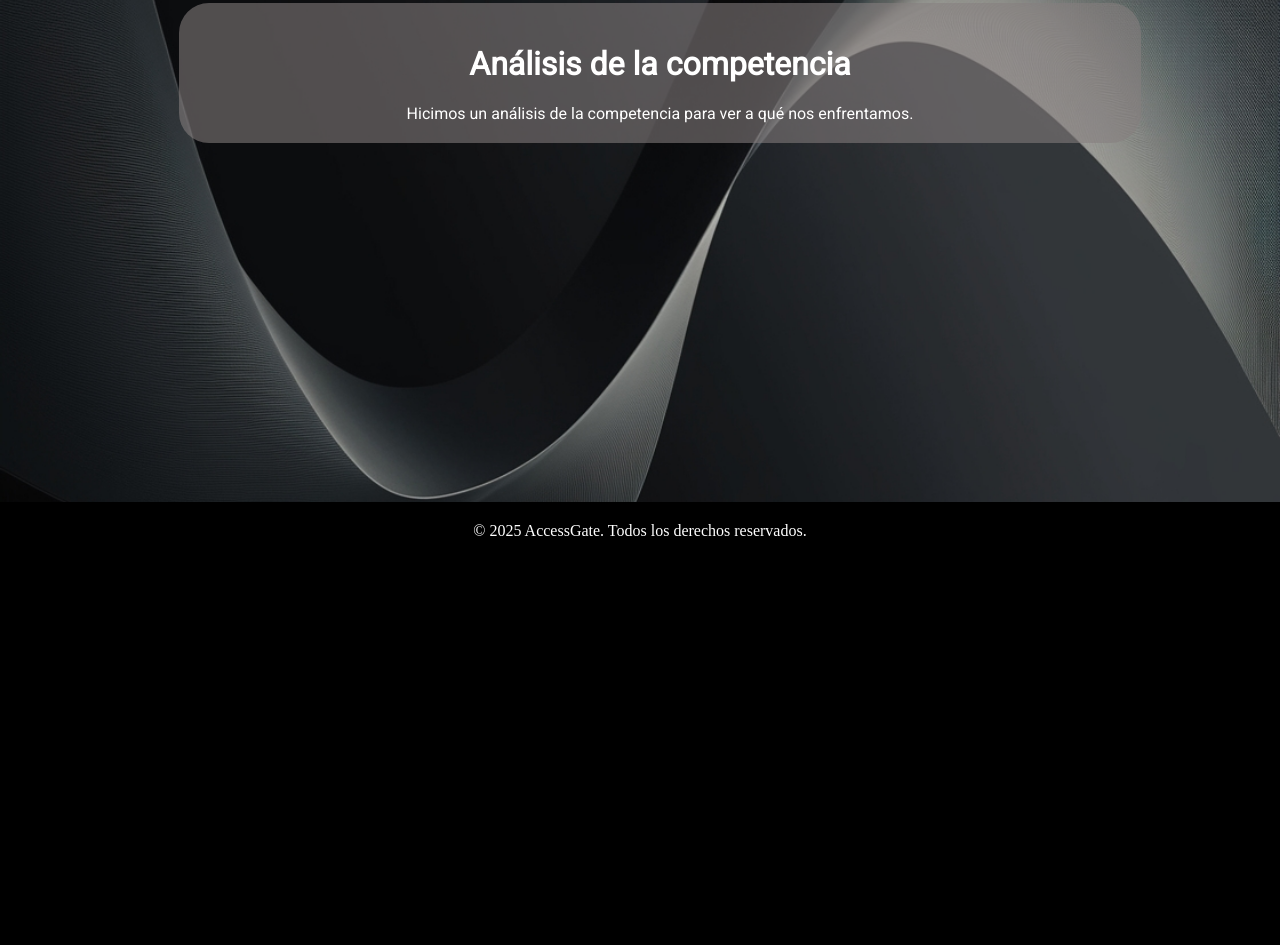
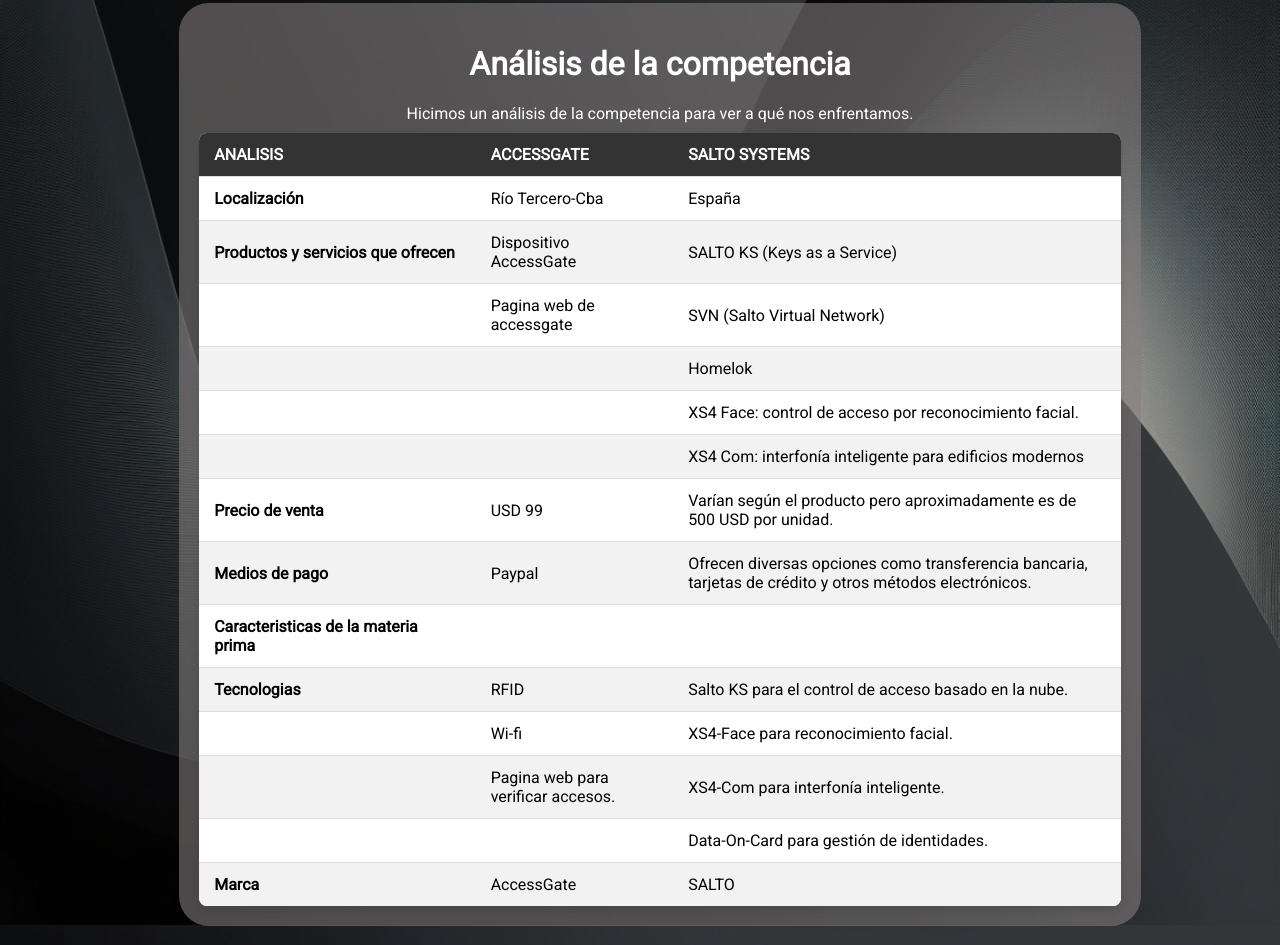
Before and after one commit to LeonardoGottero/Portfolio-Accessgate, a plain HTML site: page Analisis/Competencia.html in a window 1280 px wide. Shown: the part 355-1300 px from the top of the page. Before the commit the page ends 925 px from the top, so only its background shows below. Drawn offline with Linux system fonts and the light colour scheme.

Commit message:
Mejoras visules y tabla a medias

```diff
--- a/Analisis/Competencia.html
+++ b/Analisis/Competencia.html
@@ -32,6 +32,89 @@
         <div class="content">
             <h1>Análisis de la competencia</h1>
             <p>Hicimos un análisis de la competencia para ver a qué nos enfrentamos.</p>
+            <div class="table-container">
+        <table>
+            <thead>
+                <tr>
+                    <th>Analisis</th>
+                    <th>AccessGate</th>
+                    <th>Salto Systems</th>
+                </tr>
+            </thead>
+            <tbody>
+                <tr>
+                    <td>Localización</td>
+                    <td>Río Tercero-Cba</td>
+                    <td>España</td>
+                </tr>
+                <tr>
+                    <td>Productos y servicios que ofrecen</td>
+                    <td>Dispositivo AccessGate</td>
+                    <td>SALTO KS (Keys as a Service)</td>
+                </tr>
+                <tr>
+                    <td></td>
+                    <td>Pagina web de accessgate</td>
+                    <td>SVN (Salto Virtual Network)</td>
+                </tr>
+                <tr>
+                    <td></td>
+                    <td></td>
+                    <td>Homelok</td>
+                </tr>
+                <tr>
+                    <td></td>
+                    <td></td>
+                    <td>XS4 Face: control de acceso por reconocimiento facial.</td>
+                </tr>
+                <tr>
+                    <td></td>
+                    <td></td>
+                    <td>XS4 Com: interfonía inteligente para edificios modernos</td>
+                </tr>
+                <tr>
+                    <td>Precio de venta</td>
+                    <td>USD 99</td>
+                    <td>Varían según el producto pero aproximadamente es de 500 USD por unidad.</td>
+                </tr>
+                <tr>
+                    <td>Medios de pago</td>
+                    <td>Paypal</td>
+                    <td>Ofrecen diversas opciones como transferencia bancaria, tarjetas de crédito y otros métodos electrónicos.</td>
+                </tr>
+                <tr>
+                    <td>Caracteristicas de la materia prima</td>
+                    <td></td>
+                    <td></td>
+                </tr>
+                <tr>
+                    <td>Tecnologias</td>
+                    <td>RFID</td>
+                    <td>Salto KS para el control de acceso basado en la nube.</td>
+                </tr>
+                <tr>
+                    <td></td>
+                    <td>Wi-fi</td>
+                    <td>XS4-Face para reconocimiento facial.</td>
+                </tr>
+                <tr>
+                    <td></td>
+                    <td>Pagina web para verificar accesos.</td>
+                    <td>XS4-Com para interfonía inteligente.</td>
+                </tr>
+                <tr>
+                    <td></td>
+                    <td></td>
+                    <td>Data-On-Card para gestión de identidades.</td>
+                </tr>
+                <tr>
+                    <td>Marca</td>
+                    <td>AccessGate</td>
+                    <td>SALTO</td>
+                </tr>
+            </tbody>
+        </table>
+    </div>
         </div>
     </div>
     <div id="modal-confirmacion" class="modal">
--- a/style.css
+++ b/style.css
@@ -419,3 +419,47 @@ body::-webkit-scrollbar-thumb:hover {
   transform: scaleX(1);
   transform-origin: bottom left;
 }
+.table-container {
+    width:  100%;
+    background-color: #ffffff;
+    box-shadow: 0 4px 8px rgba(0, 0, 0, 0.1);
+    border-radius: 8px;
+    overflow: hidden;
+    margin-top: 10px;
+}
+table {
+    width: 100%;
+    border-collapse: collapse;
+    margin: 0;
+    padding: 0;
+}
+th, td {
+    padding: 12px 15px;
+    text-align: left;
+    border-bottom: 1px solid #ddd;
+}
+td{
+    color: #000;
+}
+th {
+    background-color: #333333;
+    color: #ffffff;
+    font-weight: bold;
+    text-transform: uppercase;
+}
+th:first-child,
+td:first-child {
+    width: 30%;
+    font-weight: bold;
+    text-align: left;
+    padding-right: 20px;
+}
+tr:nth-child(even) {
+    background-color: #f2f2f2;
+}
+tr:hover {
+    background-color: #e0e0e0;
+}
+tbody tr:last-child td {
+    border-bottom: none;
+}
```
